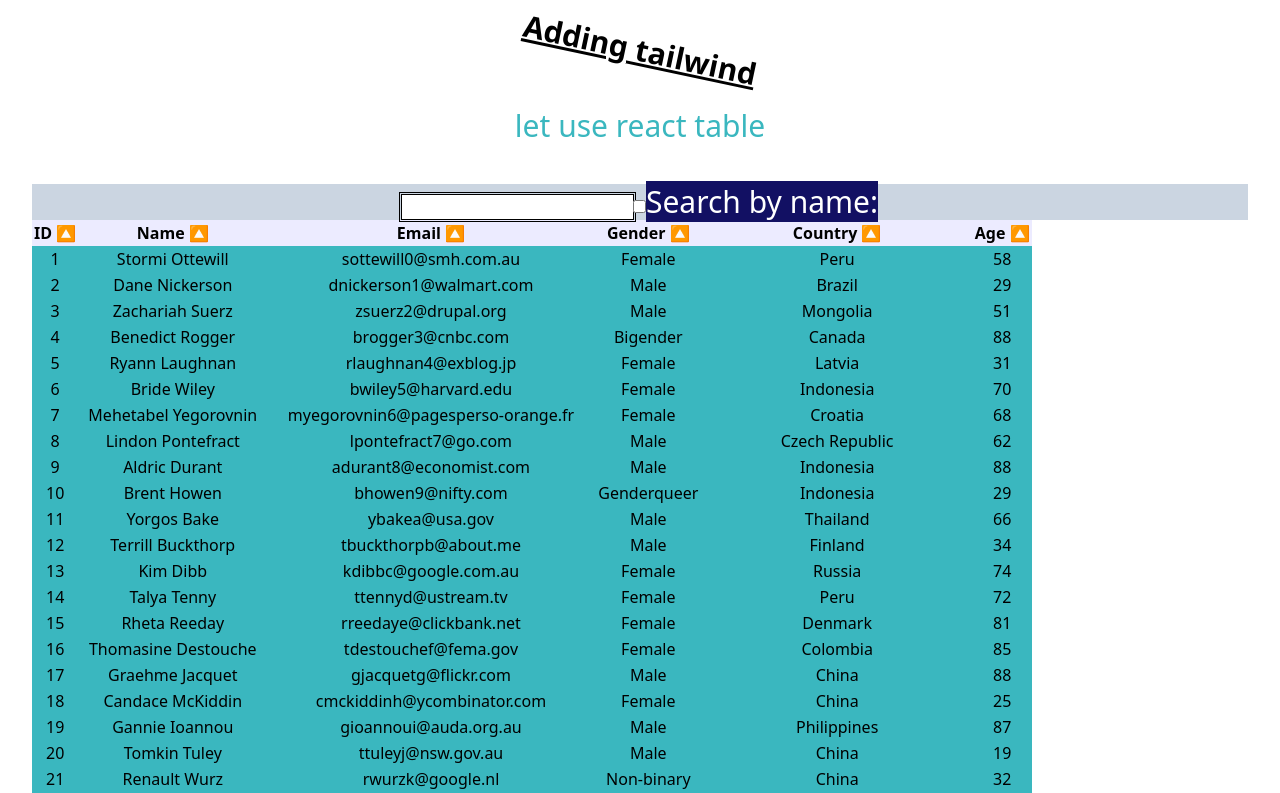
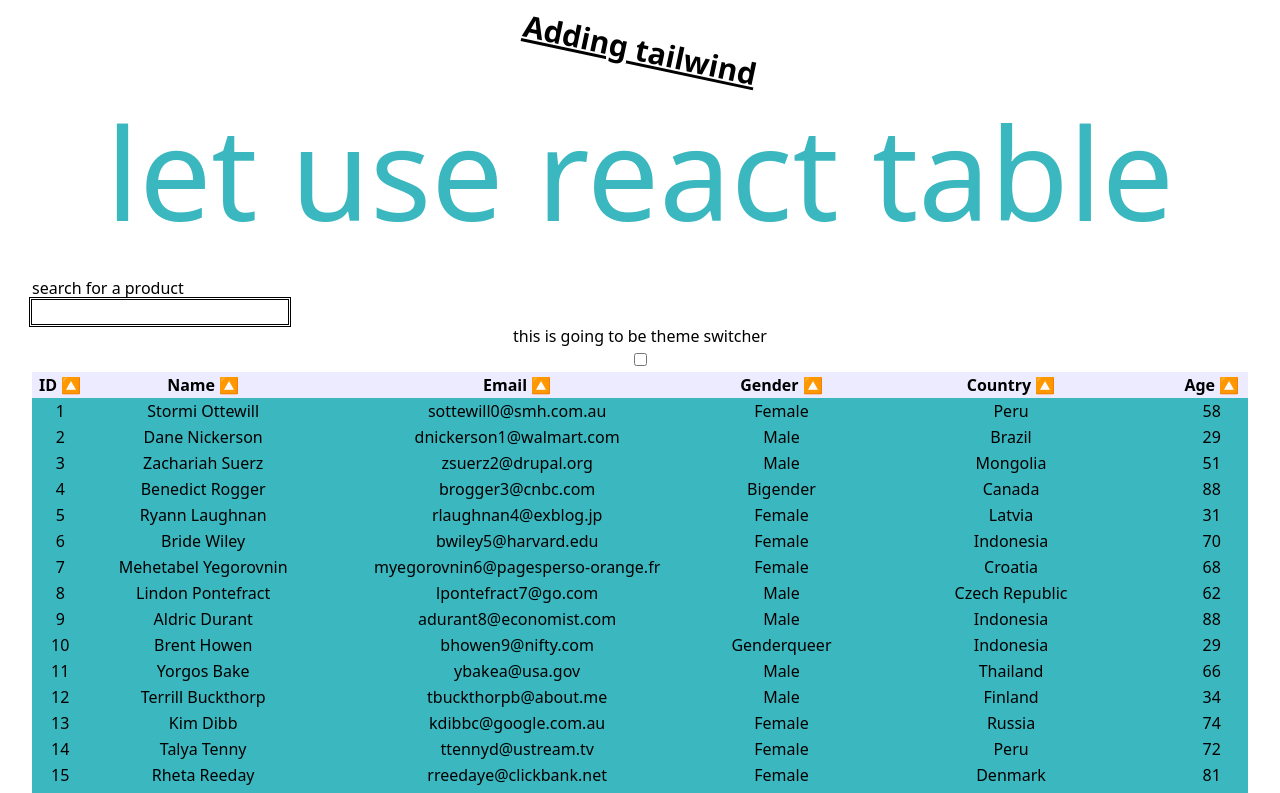
Before and after one commit to medGgasmi/Tailwind, a React (Vite) app: page / in a window 1280 px wide. Shown: the top 793 px of the page. Built offline with nearby package versions, Linux system fonts and the light colour scheme.

Commit message:
playing around with tailwind

```diff
--- a/src/App.jsx
+++ b/src/App.jsx
@@ -14,7 +14,7 @@ function App() {
 
       </div>
       <h1 className='text-3xl font-bold underline rotate-12'>Adding tailwind</h1>
-      <p className='m-10 text-tahiti text-3xl'>
+      <p className='m-10 text-tahiti text-9xl'>
        let use react table
       </p>
       <Table />
--- a/src/components/Table.jsx
+++ b/src/components/Table.jsx
@@ -62,27 +62,31 @@ export default function Table() {
 
 
     return (
-        <div className=''>
-            <div className=' bg-slate-300 flex-col gap-9'>
-
+        <div>
+            <div className=' flex flex-col'>
+                <label className=' text-left'>
+                    search for a product
+                </label>
                 <input
                     type="text"
                     value={filterInput}
                     onChange={handleFilterChange}
-                    className=' border-black outline-double'
+                    className=' border-black outline-double w-64'
 
                 />
                 <label>
+                    this is going to be theme switcher
+                </label>
+                <label>
                     <input type="checkbox"/>
-                    <span></span>
                 </label>
-                <label className='text-3xl bg-midnight text-white'>Search by name: </label>
+
             </div>
 
 
 
 
-            <table {...getTableProps()} className='bg-tahiti' style={{borderCollapse:'collapse', minWidth:'1000px'}}>
+            <table {...getTableProps()} className='bg-tahiti w-full' style={{borderCollapse:'collapse', minWidth:'1000px'}}>
                 <thead className='bg-silver'>
                     {headerGroups.map(headerGroup => (
                         <tr {...headerGroup.getHeaderGroupProps()}>
```
